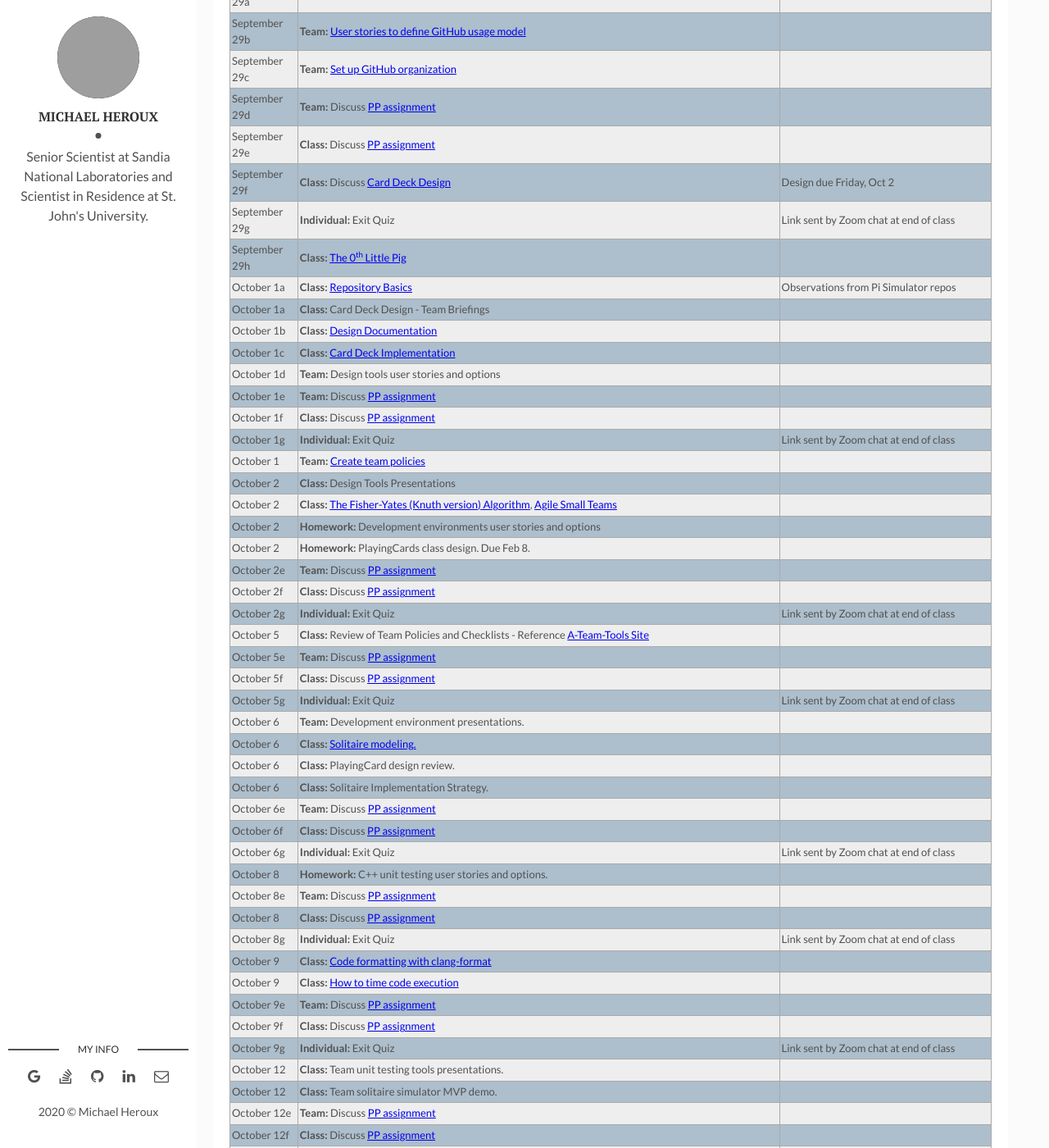
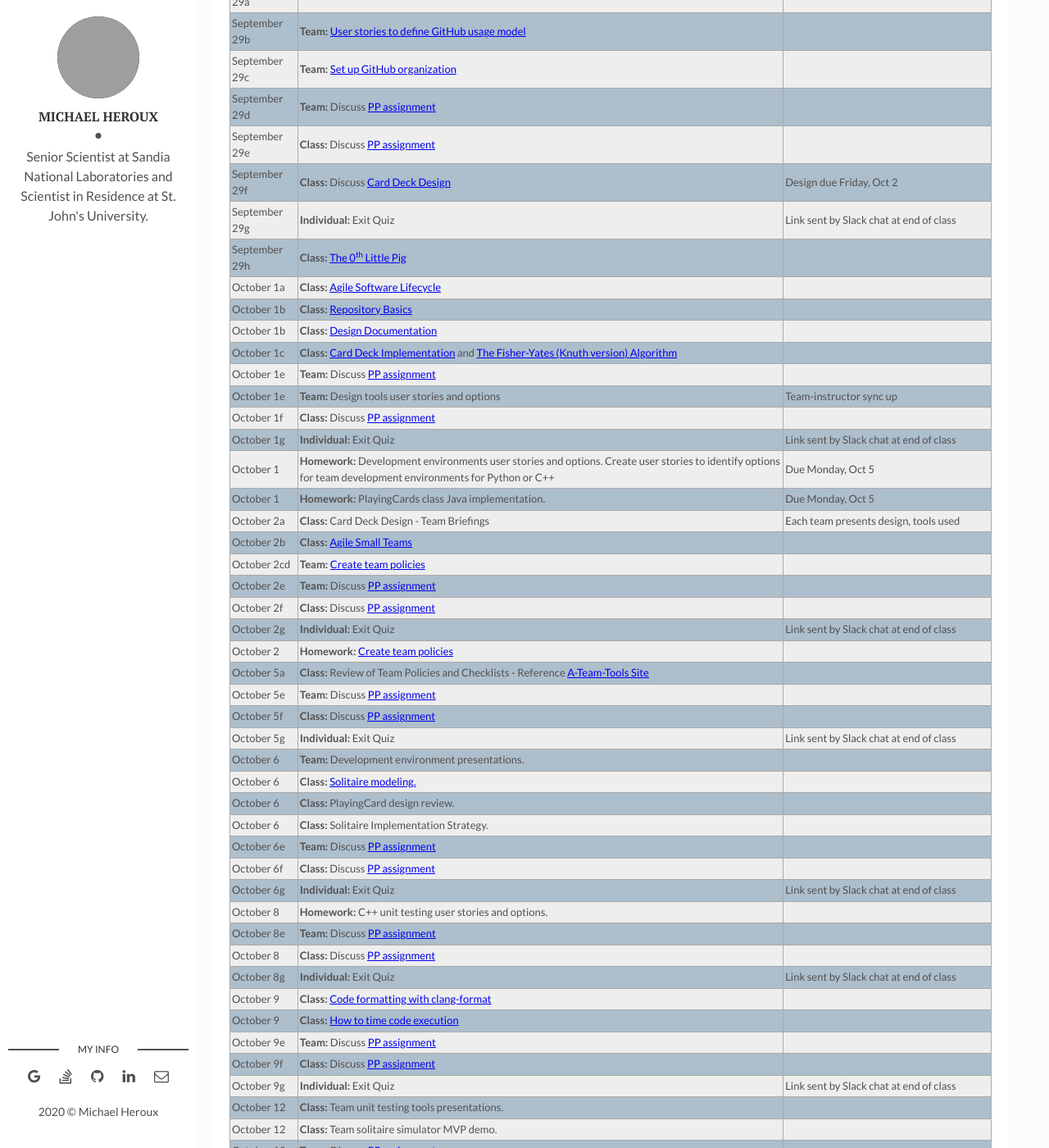
Before and after one commit to maherou/Teaching, a Jekyll site: the page built from files/CS317/2020-Fall-Class-Meeting-Schedule.md, in a window 1280 px wide and 1400 px high, scrolled down 1257 px. Shown: the whole window at 82% size. Built offline with Jekyll 4.4.1, drawn with Linux system fonts in a browser that asks for light colours; some of the changed text lies outside the part shown; grey boxes are pictures that could not be loaded.

Commit message:
Finalize Oct 1 topics

```diff
--- a/files/CS317/2020-Fall-Class-Meeting-Schedule.md
+++ b/files/CS317/2020-Fall-Class-Meeting-Schedule.md
@@ -21,7 +21,7 @@ location: "Collegeville, MN, USA"
 | September 28d | **Class:** Discuss [PP assignment](../Pragmatic-Discussions)| |
 | September 28e | **Class:** Approximating Pi Using Simulations, [Slides](../ApproximatingPiUsingSimulations.pdf) | |
 | September 28f | **Team:** Approximating Pi Assignment Preparation, [Slides](../ApproximatingPiUsingSimulations.pdf) ||
-| September 28g | **Individual:** Exit Quiz | Link sent by Zoom chat at end of class |
+| September 28g | **Individual:** Exit Quiz | Link sent by Slack chat at end of class |
 | September 28 | **Homework:** Read [PP assignment](../Pragmatic-Discussions)| Complete before next class |
 | September 28 | **Homework:** Approximating Pi Assignment, [Instructions](../FindingPi) | Due October 1, before class |
 | September 29a | **Class:** [User Stories](../UserStories.pdf) | |
@@ -30,63 +30,64 @@ location: "Collegeville, MN, USA"
 | September 29d | **Team:** Discuss [PP assignment](../Pragmatic-Discussions)| |
 | September 29e | **Class:** Discuss [PP assignment](../Pragmatic-Discussions)| |
 | September 29f | **Class:** Discuss [Card Deck Design](../CardDeckDesign)| Design due Friday, Oct 2 |
-| September 29g | **Individual:** Exit Quiz | Link sent by Zoom chat at end of class |
+| September 29g | **Individual:** Exit Quiz | Link sent by Slack chat at end of class |
 | September 29h | **Class:** [The 0<sup>th</sup> Little Pig](../../ZerothLittlePig) | |
-| October 1a | **Class:** [Repository Basics](../RepoBasics) | Observations from Pi Simulator repos|
-| October 1a | **Class:** Card Deck Design - Team Briefings | |
+| October 1a | **Class:** [Agile Software Lifecycle](../AgileSoftwareLifecycle.pdf) | |
+| October 1b | **Class:** [Repository Basics](../RepoBasics) | |
 | October 1b | **Class:** [Design Documentation](../DesignDocs) | |
-| October 1c | **Class:** [Card Deck Implementation](../CardDeckImplement) | |
-| October 1d | **Team:** Design tools user stories and options | |
+| October 1c | **Class:** [Card Deck Implementation](../CardDeckImplement) and [The Fisher-Yates (Knuth version) Algorithm](https://exceptionnotfound.net/understanding-the-fisher-yates-card-shuffling-algorithm/) | |
 | October 1e | **Team:** Discuss [PP assignment](../Pragmatic-Discussions)| |
+| October 1e | **Team:** Design tools user stories and options | Team-instructor sync up |
 | October 1f | **Class:** Discuss [PP assignment](../Pragmatic-Discussions)| |
-| October 1g | **Individual:** Exit Quiz | Link sent by Zoom chat at end of class |
-| October 1 | **Team:** [Create team policies](../TeamPolicyAssignment) | |
-| October 2 | **Class:** Design Tools Presentations | |
-| October 2 | **Class:** [The Fisher-Yates (Knuth version) Algorithm](https://exceptionnotfound.net/understanding-the-fisher-yates-card-shuffling-algorithm/), [Agile Small Teams](../AgileSmallTeams.pdf) | |
-| October 2 | **Homework:** Development environments user stories and options | |
-| October 2 | **Homework:** PlayingCards class design.  Due Feb 8. |   |
+| October 1g | **Individual:** Exit Quiz | Link sent by Slack chat at end of class |
+| October 1 | **Homework:** Development environments user stories and options. Create user stories to identify options for team development environments for Python or C++ | Due Monday, Oct 5 |
+| October 1 | **Homework:** PlayingCards class Java implementation. | Due Monday, Oct 5 |
+| October 2a | **Class:** Card Deck Design - Team Briefings | Each team presents design, tools used |
+| October 2b | **Class:** [Agile Small Teams](../AgileSmallTeams.pdf) | |
+| October 2cd | **Team:** [Create team policies](../TeamPolicyAssignment) | |
 | October 2e | **Team:** Discuss [PP assignment](../Pragmatic-Discussions)| |
 | October 2f | **Class:** Discuss [PP assignment](../Pragmatic-Discussions)| |
-| October 2g | **Individual:** Exit Quiz | Link sent by Zoom chat at end of class |
-| October 5 | **Class:** Review of Team Policies and Checklists - Reference [A-Team-Tools Site](https://betterscientificsoftware.github.io/A-Team-Tools/) | |
+| October 2g | **Individual:** Exit Quiz | Link sent by Slack chat at end of class |
+| October 2 | **Homework:** [Create team policies](../TeamPolicyAssignment) | |
+| October 5a | **Class:** Review of Team Policies and Checklists - Reference [A-Team-Tools Site](https://betterscientificsoftware.github.io/A-Team-Tools/) | |
 | October 5e | **Team:** Discuss [PP assignment](../Pragmatic-Discussions)| |
 | October 5f | **Class:** Discuss [PP assignment](../Pragmatic-Discussions)| |
-| October 5g | **Individual:** Exit Quiz | Link sent by Zoom chat at end of class |
+| October 5g | **Individual:** Exit Quiz | Link sent by Slack chat at end of class |
 | October 6 | **Team:** Development environment presentations. | |
 | October 6 | **Class:** [Solitaire modeling.](../Solitaire) | |
 | October 6 | **Class:** PlayingCard design review. | |
 | October 6 | **Class:** Solitaire Implementation Strategy.| |
 | October 6e | **Team:** Discuss [PP assignment](../Pragmatic-Discussions)| |
 | October 6f | **Class:** Discuss [PP assignment](../Pragmatic-Discussions)| |
-| October 6g | **Individual:** Exit Quiz | Link sent by Zoom chat at end of class |
+| October 6g | **Individual:** Exit Quiz | Link sent by Slack chat at end of class |
 | October 8 |**Homework:** C++ unit testing user stories and options.  | |
 | October 8e | **Team:** Discuss [PP assignment](../Pragmatic-Discussions)| |
 | October 8 | **Class:** Discuss [PP assignment](../Pragmatic-Discussions)| |
-| October 8g | **Individual:** Exit Quiz | Link sent by Zoom chat at end of class |
+| October 8g | **Individual:** Exit Quiz | Link sent by Slack chat at end of class |
 | October 9 | **Class:** [Code formatting with clang-format](../CodeFormatting) | |
 | October 9 | **Class:** [How to time code execution](../TimingCode)| |
 | October 9e | **Team:** Discuss [PP assignment](../Pragmatic-Discussions)| |
 | October 9f | **Class:** Discuss [PP assignment](../Pragmatic-Discussions)| |
-| October 9g | **Individual:** Exit Quiz | Link sent by Zoom chat at end of class |
+| October 9g | **Individual:** Exit Quiz | Link sent by Slack chat at end of class |
 | October 12 | **Class:** Team unit testing tools presentations. | |
 | October 12 | **Class:** Team solitaire simulator MVP demo. | |
 | October 12e | **Team:** Discuss [PP assignment](../Pragmatic-Discussions)| |
 | October 12f | **Class:** Discuss [PP assignment](../Pragmatic-Discussions)| |
-| October 12g | **Individual:** Exit Quiz | Link sent by Zoom chat at end of class |
+| October 12g | **Individual:** Exit Quiz | Link sent by Slack chat at end of class |
 | October 13 | **Class:** [Design documents](../DesignDocs) | |
 | October 13 | **Class:** [Source Documentation](../SourceDocumentation)  | |
 | October 13e | **Team:** Discuss [PP assignment](../Pragmatic-Discussions)| |
 | October 13f | **Class:** Discuss [PP assignment](../Pragmatic-Discussions)| |
-| October 13g | **Individual:** Exit Quiz | Link sent by Zoom chat at end of class |
+| October 13g | **Individual:** Exit Quiz | Link sent by Slack chat at end of class |
 | October 15 | **Class:** Project deadline and demo: Solitaire simulator demo and assessment.  See [checklist](../QualityAssessmentChecklist)
 | October 15e | **Team:** Discuss [PP assignment](../Pragmatic-Discussions)| |
 | October 15f | **Class:** Discuss [PP assignment](../Pragmatic-Discussions)| |
-| October 15g | **Individual:** Exit Quiz | Link sent by Zoom chat at end of class |
+| October 15g | **Individual:** Exit Quiz | Link sent by Slack chat at end of class |
 | October 16 | **Assignment:** [Take-home essay](https://goo.gl/forms/mHEdDNZpEtsIco9) | due by 8 pm|
 | October 16 | **Assignment:** [Team Assessment Form](https://goo.gl/forms/qPLQJbT1wdJr9iP) | |
 | October 16e | **Team:** Discuss [PP assignment](../Pragmatic-Discussions)| |
 | October 16f | **Class:** Discuss [PP assignment](../Pragmatic-Discussions)| |
-| October 16g | **Individual:** Exit Quiz | Link sent by Zoom chat at end of class |
+| October 16g | **Individual:** Exit Quiz | Link sent by Slack chat at end of class |
 | October | **Assignment:** [Software Practices Survey](https://forms.gle/RjpGcrR5PnyfCYMM6) | |
 | October  | **Class lecture:** "Bright Spots" and valgrind. | |
 | October  | **Class team presentations:** Bright Spots from your team | |
```
Also changed, not shown: files/CS317/FindingPi.md (+0 -1 lines), files/CS317/TeamPolicyAssignment.md (+1 -1 lines), 1 other file.
